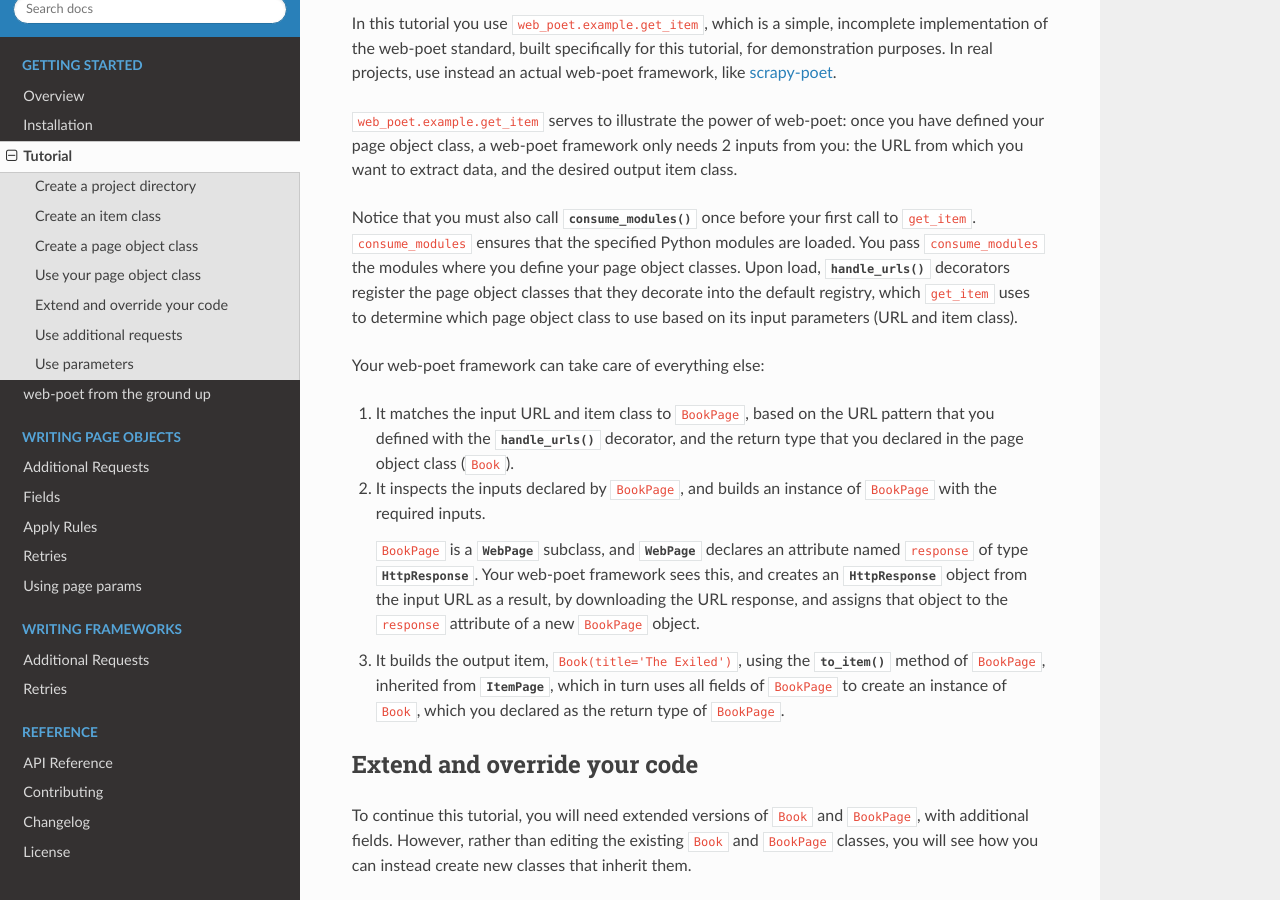
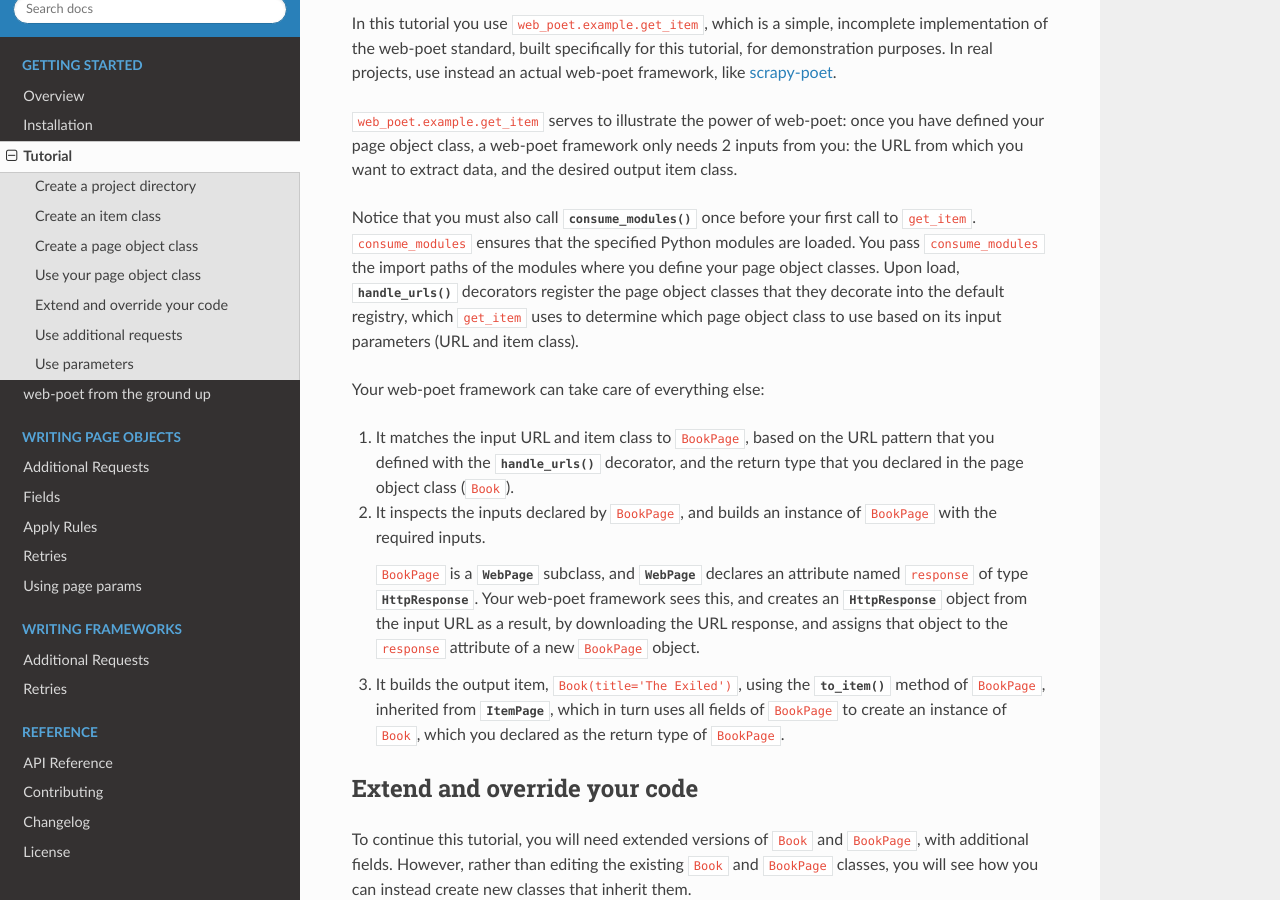
Before and after one commit to scrapinghub/web-poet, a Sphinx documentation site: the page built from docs/intro/tutorial.rst, in a window 1280 px wide and 900 px high, scrolled down 4002 px. Built offline with Sphinx 7.4.7 and the Read the Docs theme 2.0.0, drawn with Linux system fonts in a browser that asks for light colours.

Commit message:
Clarify the type of the first parameter of consume_modules

```diff
--- a/docs/intro/tutorial.rst
+++ b/docs/intro/tutorial.rst
@@ -218,8 +218,8 @@ output item class.
 
 Notice that you must also call :func:`~web_poet.rules.consume_modules` once
 before your first call to ``get_item``. ``consume_modules`` ensures that the
-specified Python modules are loaded. You pass ``consume_modules`` the modules
-where you define your page object classes. Upon load,
+specified Python modules are loaded. You pass ``consume_modules`` the import
+paths of the modules where you define your page object classes. Upon load,
 :meth:`~web_poet.handle_urls` decorators register the page object
 classes that they decorate into the default registry, which ``get_item`` uses
 to determine which page object class to use based on its input parameters (URL
```
